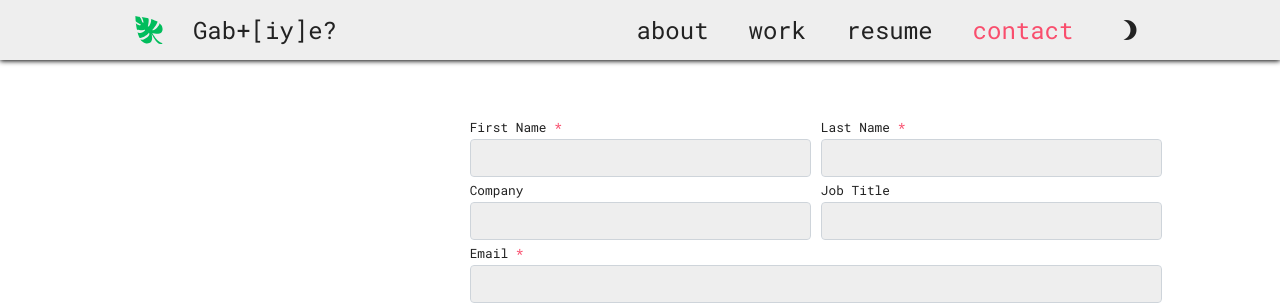
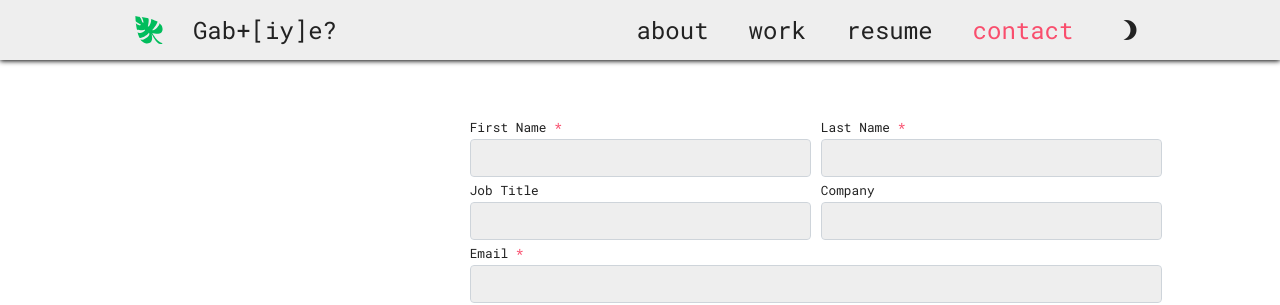
Before and after one commit to gpmetheny/gpmetheny.github.io, a React (Create React App) app: page /#/contact in a window 1280 px wide. Shown: the top 305 px of the page. Built offline with nearby package versions, Linux system fonts and the light colour scheme.

Commit message:
reverse job title and company order

```diff
--- a/src/Components/Contact.js
+++ b/src/Components/Contact.js
@@ -76,12 +76,12 @@ class _Contact extends Component {
 
               <div className="form-row">
                 <div className="form-group offset-lg-2 col-lg-5 mb-0">
+                  <label className="mb-0" for="jobTitle"><small>Job Title</small></label>
+                  <input type="text" className="form-control" name="jobTitle" id="jobTitle" />
+                </div>
+                <div className="form-group col-lg-5 mb-0">
                   <label className="mb-0" for="company"><small>Company</small></label>
                   <input type="text" className="form-control" name="company" id="company" />
-                </div>
-                <div className="form-group col-lg-5 mb-0">
-                  <label className="mb-0" for="jobTitle"><small>Job Title</small></label>
-                  <input type="text" className="form-control" name="jobTitle" id="jobTitle" />
                 </div>
               </div>
 
```
